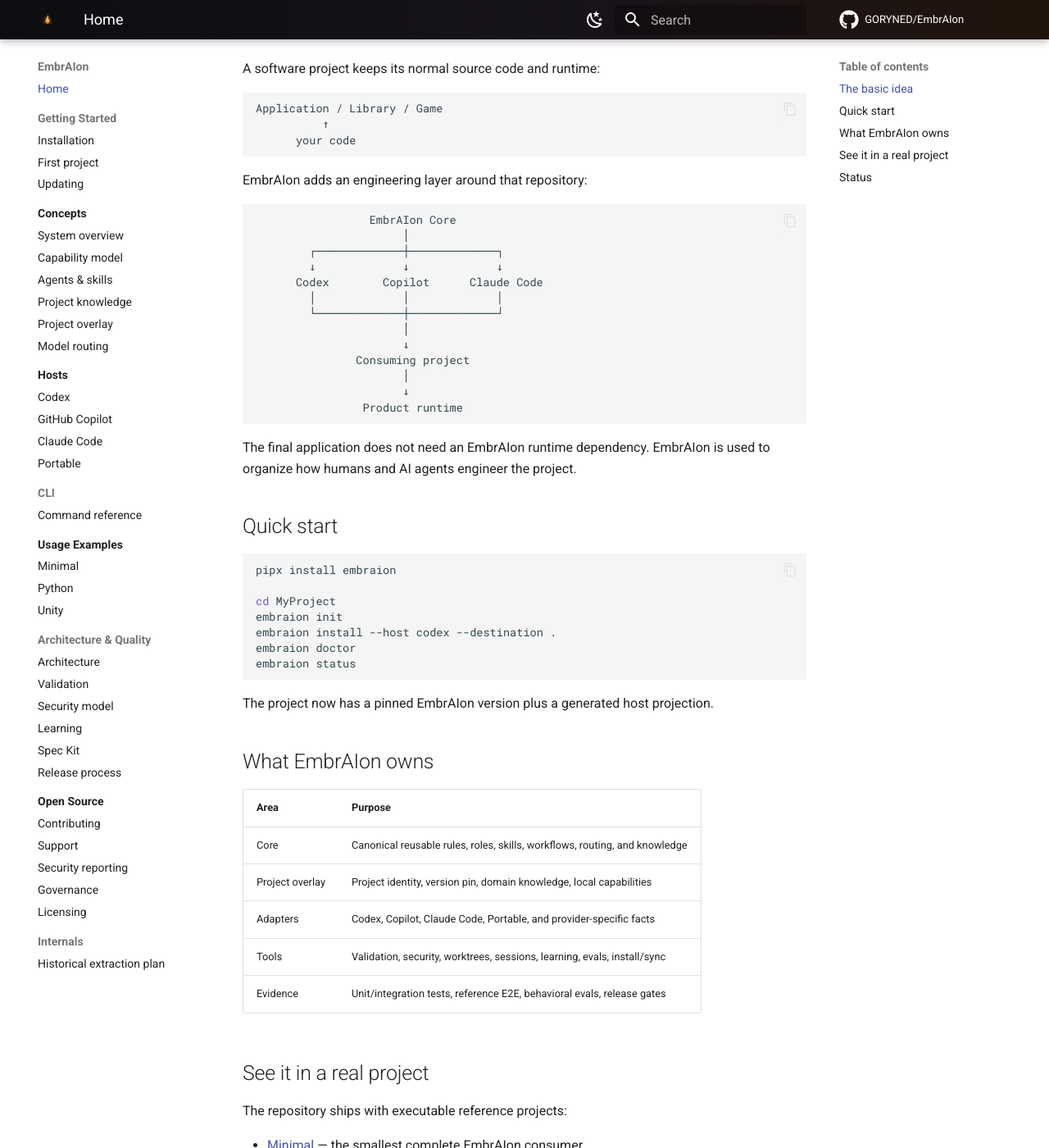
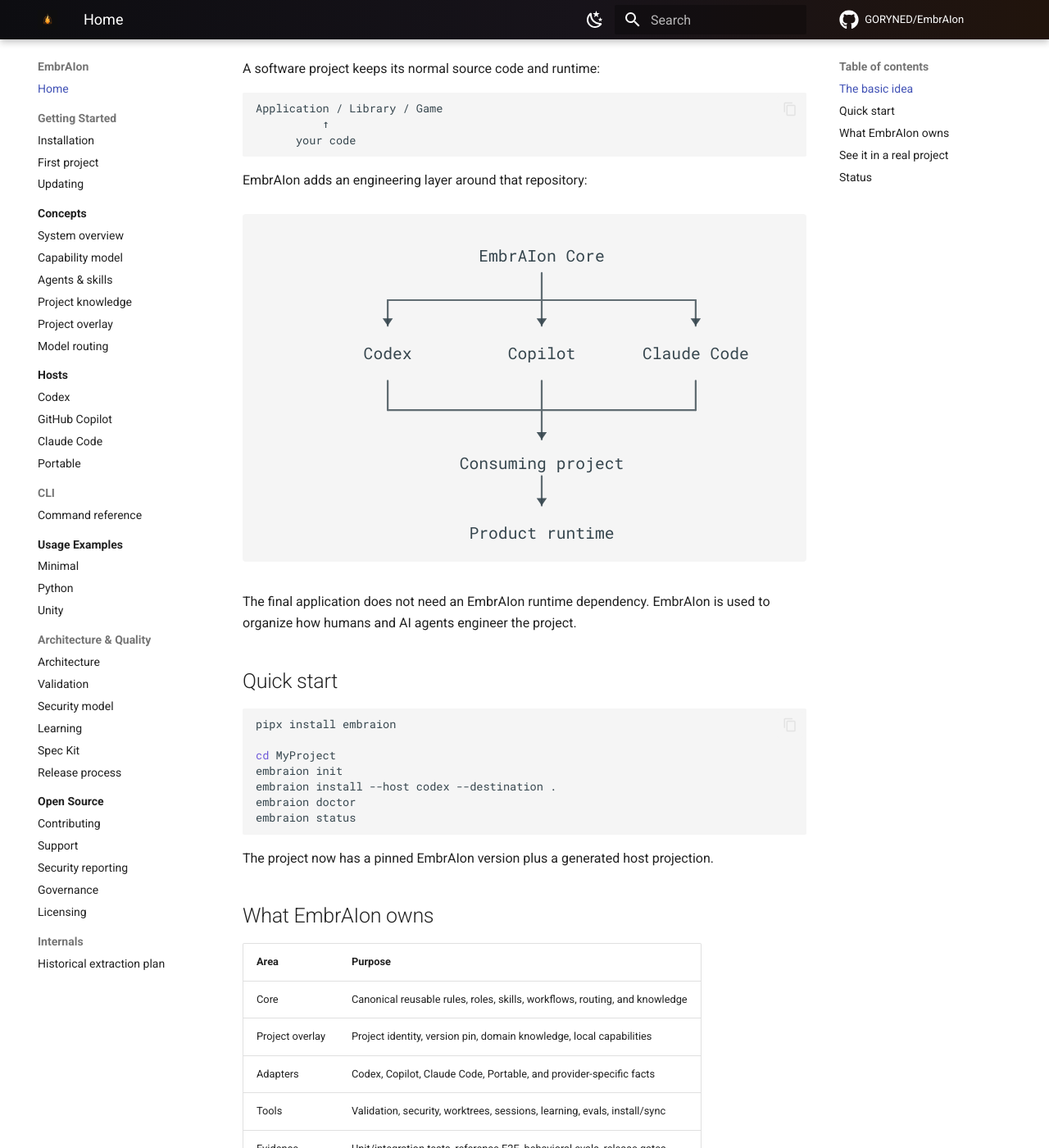
Before and after one commit to GORYNED/EmbrAIon, an MkDocs documentation site: the page built from docs/index.md, in a window 1280 px wide and 1400 px high, scrolled down 1132 px. Shown: the whole window at 82% size. Built offline with MkDocs 1.6.1 and Material for MkDocs 9.7.7, drawn with Linux system fonts in a browser that asks for light colours; comment, search, counter and statistics services are not loaded.

Commit message:
docs: replace ASCII architecture diagram

````diff
--- a/docs/index.md
+++ b/docs/index.md
@@ -58,21 +58,47 @@ Application / Library / Game
 
 EmbrAIon adds an engineering layer around that repository:
 
-```text
-                 EmbrAIon Core
-                      │
-        ┌─────────────┼─────────────┐
-        ↓             ↓             ↓
-      Codex        Copilot      Claude Code
-        │             │             │
-        └─────────────┼─────────────┘
-                      │
-                      ↓
-               Consuming project
-                      │
-                      ↓
-                Product runtime
-```
+<div class="embraion-architecture-diagram">
+<svg viewBox="0 0 760 430" role="img" aria-labelledby="architecture-title architecture-desc">
+  <title id="architecture-title">EmbrAIon engineering layer architecture</title>
+  <desc id="architecture-desc">EmbrAIon Core projects into Codex, Copilot, and Claude Code. Those hosts operate on a consuming project, which produces the product runtime.</desc>
+
+  <g class="diagram-lines" fill="none" stroke="currentColor" stroke-width="2.5" stroke-linecap="round" stroke-linejoin="round">
+    <path d="M380 58 V95" />
+    <path d="M170 95 H590" />
+    <path d="M170 95 V130" />
+    <path d="M380 95 V130" />
+    <path d="M590 95 V130" />
+
+    <path d="M170 205 V245" />
+    <path d="M380 205 V245" />
+    <path d="M590 205 V245" />
+    <path d="M170 245 H590" />
+    <path d="M380 245 V285" />
+
+    <path d="M380 335 V375" />
+  </g>
+
+  <g class="diagram-arrows" fill="currentColor">
+    <path d="M170 130 l-7 -10 h14 z" />
+    <path d="M380 130 l-7 -10 h14 z" />
+    <path d="M590 130 l-7 -10 h14 z" />
+    <path d="M380 285 l-7 -10 h14 z" />
+    <path d="M380 375 l-7 -10 h14 z" />
+  </g>
+
+  <g class="diagram-labels" fill="currentColor" text-anchor="middle">
+    <text x="380" y="42">EmbrAIon Core</text>
+
+    <text x="170" y="175">Codex</text>
+    <text x="380" y="175">Copilot</text>
+    <text x="590" y="175">Claude Code</text>
+
+    <text x="380" y="325">Consuming project</text>
+    <text x="380" y="420">Product runtime</text>
+  </g>
+</svg>
+</div>
 
 The final application does not need an EmbrAIon runtime dependency. EmbrAIon is used to organize how humans and AI agents engineer the project.
 
--- a/docs/stylesheets/extra.css
+++ b/docs/stylesheets/extra.css
@@ -52,3 +52,34 @@
   font-weight: 700;
   letter-spacing: -0.02em;
 }
+
+.embraion-architecture-diagram {
+  margin: 1.4rem 0 1.8rem;
+  padding: 1rem 1.25rem;
+  border-radius: 0.2rem;
+  background: var(--md-code-bg-color);
+  overflow-x: auto;
+}
+
+.embraion-architecture-diagram svg {
+  display: block;
+  width: 100%;
+  min-width: 34rem;
+  height: auto;
+  margin: 0 auto;
+  color: var(--md-code-fg-color);
+}
+
+.embraion-architecture-diagram .diagram-lines {
+  opacity: 0.78;
+}
+
+.embraion-architecture-diagram .diagram-labels {
+  font-family: var(--md-code-font-family);
+  font-size: 22px;
+  font-weight: 500;
+}
+
+.embraion-architecture-diagram .diagram-arrows {
+  opacity: 0.9;
+}
````
